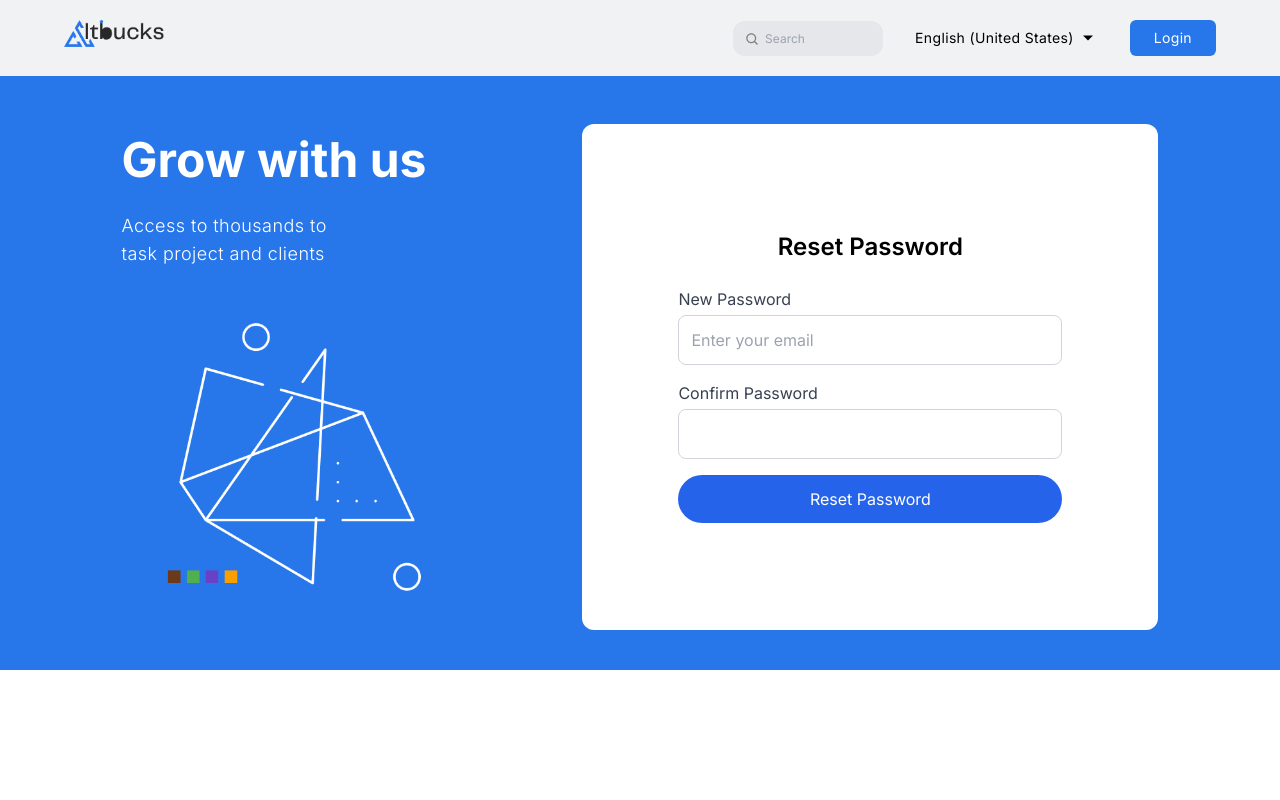
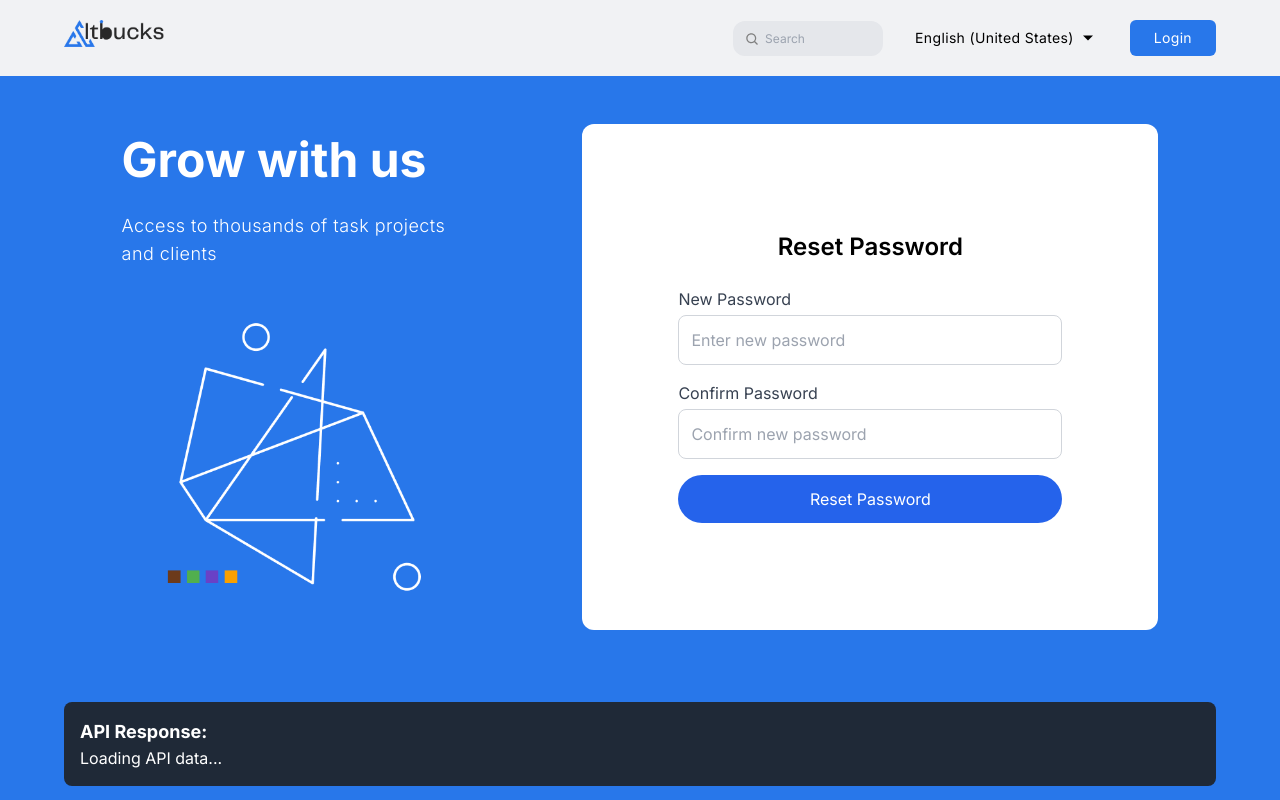
Before and after one commit to emmanueldavidson96/altbucks, a Next.js app: page /password-auth/reset-password in a window 1280 px wide. Built offline with nearby package versions, Linux system fonts and the light colour scheme; no server answers.

Commit message:
data fetching

```diff
--- a/src/app/password-auth/forgot-password/page.tsx
+++ b/src/app/password-auth/forgot-password/page.tsx
@@ -1,21 +1,24 @@
 "use client";
-import { useState, useEffect } from "react"
-import { useRouter } from 'next/navigation'
-import Header from '../../components/Forgot-Password-Components/Header'
-import Image from 'next/image'
-import { toast } from 'react-toastify';
-
+import { useState, useEffect } from "react";
+import { useRouter } from "next/navigation";
+import Header from "../../components/Forgot-Password-Components/Header";
+import Image from "next/image";
+import { toast } from "react-toastify";
 
 export default function ForgotPasswordPage() {
-    const [email, setEmail] = useState("")
-    const router = useRouter()
+    const [email, setEmail] = useState("");
+    const [apiData, setApiData] = useState(null); // Store API response
+    const router = useRouter();
 
     useEffect(() => {
         const fetchData = async () => {
             try {
-                const response = await fetch('https://altbucks-server.onrender.com/api/v1');
+                const response = await fetch("https://altbucks-server-u8rj.onrender.com");
+                if (!response.ok) {
+                    throw new Error(`HTTP error! Status: ${response.status}`);
+                }
                 const data = await response.json();
-                console.log(data); // Handle the fetched data as needed
+                setApiData(data); // Store API data
             } catch (error) {
                 console.error("Error fetching data:", error);
             }
@@ -24,30 +27,33 @@ export default function ForgotPasswordPage() {
     }, []);
 
     const handleSubmit = (e: React.FormEvent) => {
-        e.preventDefault()
+        e.preventDefault();
         if (!email) {
-            toast.error("Please enter your email")
-            return
+            toast.error("Please enter your email");
+            return;
         }
         // Store email for next page
-        sessionStorage.setItem('resetEmail', email)
-        toast.success("Verification code has been sent")
-        router.push('/password-auth/reset-password')
-    }
+        sessionStorage.setItem("resetEmail", email);
+        toast.success("Verification code has been sent");
+        router.push("/password-auth/reset-password");
+    };
+
     const illustrationImg = "/assets/Illustration.png";
 
     return (
-        <div className='bg-[#2877EA]'>
+        <div className="bg-[#2877EA] min-h-screen">
             <Header />
-            <div className='flex justify-around w-[90%] mx-auto mt-12 pb-10'>
-                <div className='flex flex-col gap-4 w-[30%] text-white'>
-                    <h2 className='text-[48px] font-bold'>Grow with us</h2>
-                    <p className='font-light text-lg tracking-wide'>
-                        Access to thousands to task project and clients
+            <div className="flex justify-around w-[90%] mx-auto mt-12 pb-10">
+                {/* Left Section */}
+                <div className="flex flex-col gap-4 w-[30%] text-white">
+                    <h2 className="text-[48px] font-bold">Grow with us</h2>
+                    <p className="font-light text-lg tracking-wide">
+                        Access to thousands of task projects and clients
                     </p>
-                    <Image src={illustrationImg} className='' alt='illustration' width={500} height={300}/>
+                    <Image src={illustrationImg} alt="illustration" width={500} height={300} />
                 </div>
 
+                {/* Right Section - Form */}
                 <div className="w-1/2 flex items-center justify-center bg-white rounded-2xl">
                     <div className="p-8 w-96">
                         <h2 className="text-2xl font-semibold text-gray-800 mb-4">
@@ -79,6 +85,16 @@ export default function ForgotPasswordPage() {
                     </div>
                 </div>
             </div>
+
+            {/* Display Fetched API Data for Debugging */}
+            <div className="text-white w-[90%] mx-auto mt-8 p-4 bg-gray-800 rounded-lg">
+                <h3 className="text-lg font-bold">API Response:</h3>
+                {apiData ? (
+                    <pre className="overflow-x-auto">{JSON.stringify(apiData, null, 2)}</pre>
+                ) : (
+                    <p>Loading API data...</p>
+                )}
+            </div>
         </div>
-    )
+    );
 }
--- a/src/app/password-auth/reset-password/page.tsx
+++ b/src/app/password-auth/reset-password/page.tsx
@@ -1,22 +1,25 @@
 "use client";
-import { useState, useEffect } from "react"
-import { useRouter } from 'next/navigation'
-import Header from '../../components/Forgot-Password-Components/Header'
-import Image from 'next/image'
-import { toast } from 'react-toastify';
+import { useState, useEffect } from "react";
+import { useRouter } from "next/navigation";
+import Header from "../../components/Forgot-Password-Components/Header";
+import Image from "next/image";
+import { toast } from "react-toastify";
 
 export default function ResetPasswordPage() {
-
-    const [password, setPassword] = useState("")
-    const [confirmPassword, setConfirmPassword] = useState("")
-    const router = useRouter()
+    const [password, setPassword] = useState("");
+    const [confirmPassword, setConfirmPassword] = useState("");
+    const [apiData, setApiData] = useState(null); // Store API response
+    const router = useRouter();
 
     useEffect(() => {
         const fetchData = async () => {
             try {
-                const response = await fetch('https://altbucks-server.onrender.com/api/v1');
+                const response = await fetch("https://altbucks-server-u8rj.onrender.com");
+                if (!response.ok) {
+                    throw new Error(`HTTP error! Status: ${response.status}`);
+                }
                 const data = await response.json();
-                console.log(data); // Handle the fetched data as needed
+                setApiData(data); // Store API data
             } catch (error) {
                 console.error("Error fetching data:", error);
             }
@@ -25,35 +28,38 @@ export default function ResetPasswordPage() {
     }, []);
 
     const handleSubmit = (e: React.FormEvent) => {
-        e.preventDefault()
+        e.preventDefault();
 
         if (password !== confirmPassword) {
-            toast.error("Passwords do not match!")
-            return
+            toast.error("Passwords do not match!");
+            return;
         }
 
         if (password.length < 6) {
-            toast.error("Password must be at least 6 characters")
-            return
+            toast.error("Password must be at least 6 characters");
+            return;
         }
 
-        toast.success("Password reset successfully")
-        router.push('/password-auth/verify-passcode')
-    }
+        toast.success("Password reset successfully");
+        router.push("/password-auth/verify-passcode");
+    };
+
     const illustrationImg = "/assets/Illustration.png";
 
     return (
-        <div className='bg-[#2877EA]'>
+        <div className="bg-[#2877EA] min-h-screen">
             <Header />
-            <div className='flex justify-around w-[90%] mx-auto mt-12 pb-10'>
-                <div className='flex flex-col gap-4 w-[30%] text-white'>
-                    <h2 className='text-[48px] font-bold'>Grow with us</h2>
-                    <p className='font-light text-lg tracking-wide'>
-                        Access to thousands to <br />task project and clients
+            <div className="flex justify-around w-[90%] mx-auto mt-12 pb-10">
+                {/* Left Section */}
+                <div className="flex flex-col gap-4 w-[30%] text-white">
+                    <h2 className="text-[48px] font-bold">Grow with us</h2>
+                    <p className="font-light text-lg tracking-wide">
+                        Access to thousands of task projects and clients
                     </p>
-                    <Image src={illustrationImg} className='' alt='illustration' width={500} height={300}/>
+                    <Image src={illustrationImg} alt="illustration" width={500} height={300} />
                 </div>
 
+                {/* Right Section - Reset Password Form */}
                 <div className="flex w-1/2 items-center justify-center p-4 rounded-xl bg-white">
                     <div className="w-full max-w-md p-8">
                         <h2 className="mb-6 text-center text-2xl font-semibold">Reset Password</h2>
@@ -64,11 +70,11 @@ export default function ResetPasswordPage() {
                                 <input
                                     className="w-full rounded-lg border border-gray-300 p-3
                                              focus:border-blue-500 focus:outline-none"
-                                    type="text"
+                                    type="password"
                                     value={password}
                                     onChange={(e) => setPassword(e.target.value)}
                                     required
-                                    placeholder="Enter your email"
+                                    placeholder="Enter new password"
                                 />
                             </div>
 
@@ -81,13 +87,14 @@ export default function ResetPasswordPage() {
                                     value={confirmPassword}
                                     onChange={(e) => setConfirmPassword(e.target.value)}
                                     required
+                                    placeholder="Confirm new password"
                                 />
                             </div>
 
                             <button
                                 type="submit"
                                 className="mt-4 w-full rounded-full bg-blue-600 p-3
-                                         text-white hover:bg-blue-700"
+                                         text-white hover:bg-blue-700 transition"
                             >
                                 Reset Password
                             </button>
@@ -95,6 +102,16 @@ export default function ResetPasswordPage() {
                     </div>
                 </div>
             </div>
+
+            {/* Display Fetched API Data for Debugging */}
+            <div className="text-white w-[90%] mx-auto mt-8 p-4 bg-gray-800 rounded-lg">
+                <h3 className="text-lg font-bold">API Response:</h3>
+                {apiData ? (
+                    <pre className="overflow-x-auto">{JSON.stringify(apiData, null, 2)}</pre>
+                ) : (
+                    <p>Loading API data...</p>
+                )}
+            </div>
         </div>
-    )
+    );
 }
--- a/src/app/password-auth/verify-passcode/page.tsx
+++ b/src/app/password-auth/verify-passcode/page.tsx
@@ -1,36 +1,39 @@
 "use client";
-import { useState, useEffect } from "react"
-import { useRouter } from 'next/navigation'
-import Header from '../../components/Forgot-Password-Components/Header'
-import Image from 'next/image'
-import { toast } from 'react-toastify';
-
+import { useState, useEffect } from "react";
+import { useRouter } from "next/navigation";
+import Header from "../../components/Forgot-Password-Components/Header";
+import Image from "next/image";
+import { toast } from "react-toastify";
 
 export default function VerificationPage() {
-    const [otp, setOtp] = useState(['', '', '', '', ''])
-    const [timeLeft, setTimeLeft] = useState(120)
-    const router = useRouter()
+    const [otp, setOtp] = useState(["", "", "", "", ""]);
+    const [timeLeft, setTimeLeft] = useState(120);
+    const [apiData, setApiData] = useState(null); // Store API response
+    const router = useRouter();
 
     const handleOtpChange = (index: number, value: string) => {
-        if (!/^\d*$/.test(value)) return
-        const newOtp = [...otp]
-        newOtp[index] = value
-        setOtp(newOtp)
+        if (!/^\d*$/.test(value)) return;
+        const newOtp = [...otp];
+        newOtp[index] = value;
+        setOtp(newOtp);
 
         if (value && index < 4) {
-            const nextInput = document.querySelector<HTMLInputElement>(`input[name='otp-${index + 1}']`)
-            nextInput?.focus()
+            const nextInput = document.querySelector<HTMLInputElement>(`input[name='otp-${index + 1}']`);
+            nextInput?.focus();
         }
-    }
+    };
 
     const illustrationImg = "/assets/Illustration.png";
 
     useEffect(() => {
         const fetchData = async () => {
             try {
-                const response = await fetch('https://altbucks-server.onrender.com/api/v1');
+                const response = await fetch("https://altbucks-server-u8rj.onrender.com");
+                if (!response.ok) {
+                    throw new Error(`HTTP error! Status: ${response.status}`);
+                }
                 const data = await response.json();
-                console.log(data); // Handle the fetched data as needed
+                setApiData(data); // Store API data
             } catch (error) {
                 console.error("Error fetching data:", error);
             }
@@ -39,31 +42,32 @@ export default function VerificationPage() {
     }, []);
 
     const handleVerify = () => {
-        if (otp.includes('')) {
-            toast.error("Please enter complete code")
-            return
+        if (otp.includes("")) {
+            toast.error("Please enter the complete code");
+            return;
         }
-        toast.success("Code verified successfully")
-        router.push('/login')
-    }
+        toast.success("Code verified successfully");
+        router.push("/login");
+    };
 
     return (
-        <div className='bg-[#2877EA] min-h-screen'>
+        <div className="bg-[#2877EA] min-h-screen">
             <Header />
-            <div className='flex justify-around w-[90%] mx-auto mt-16'>
-                <div className='w-[30%] text-white'>
-                    <h2 className='text-[48px] font-bold'>Grow with us </h2>
-                    <p className='text-lg mb-4'>Access to thousands to task project and clients</p>
-                     <Image src={illustrationImg} className='' alt='illustration' width={500} height={300}/>
+            <div className="flex justify-around w-[90%] mx-auto mt-16">
+                {/* Left Section */}
+                <div className="w-[30%] text-white">
+                    <h2 className="text-[48px] font-bold">Grow with us</h2>
+                    <p className="text-lg mb-4">Access to thousands of task projects and clients</p>
+                    <Image src={illustrationImg} alt="illustration" width={500} height={300} />
                 </div>
 
+                {/* Right Section - OTP Verification */}
                 <div className="w-1/2 bg-white rounded-3xl p-8">
                     <div className="w-2/3 mx-auto mt-20">
                         <h2 className="text-2xl font-semibold mb-4">Verify OTP</h2>
-                        <p className="text-gray-600 mb-6">
-                            Enter verification code sent to your email
-                        </p>
+                        <p className="text-gray-600 mb-6">Enter the verification code sent to your email</p>
 
+                        {/* OTP Input Fields */}
                         <div className="flex gap-2 mb-6">
                             {otp.map((digit, index) => (
                                 <input
@@ -78,14 +82,15 @@ export default function VerificationPage() {
                             ))}
                         </div>
 
+                        {/* Timer and Resend Button */}
                         <div className="flex justify-between items-center mb-6">
                             <span className="text-sm text-gray-600">
-                                Time: {Math.floor(timeLeft / 60)}:{(timeLeft % 60).toString().padStart(2, '0')}
+                                Time: {Math.floor(timeLeft / 60)}:{(timeLeft % 60).toString().padStart(2, "0")}
                             </span>
                             <button
                                 onClick={() => {
-                                    setTimeLeft(120)
-                                    toast.success("New code sent")
+                                    setTimeLeft(120);
+                                    toast.success("New code sent");
                                 }}
                                 className="px-4 py-2 rounded bg-blue-500 text-white"
                             >
@@ -93,15 +98,26 @@ export default function VerificationPage() {
                             </button>
                         </div>
 
+                        {/* Verify Button */}
                         <button
                             onClick={handleVerify}
-                            className="w-full bg-[#2877EA] text-white py-3 rounded-full hover:bg-blue-600"
+                            className="w-full bg-[#2877EA] text-white py-3 rounded-full hover:bg-blue-600 transition"
                         >
                             Verify
                         </button>
                     </div>
                 </div>
             </div>
+
+            {/* Display Fetched API Data for Debugging */}
+            <div className="text-white w-[90%] mx-auto mt-8 p-4 bg-gray-800 rounded-lg">
+                <h3 className="text-lg font-bold">API Response:</h3>
+                {apiData ? (
+                    <pre className="overflow-x-auto">{JSON.stringify(apiData, null, 2)}</pre>
+                ) : (
+                    <p>Loading API data...</p>
+                )}
+            </div>
         </div>
-    )
+    );
 }
```
